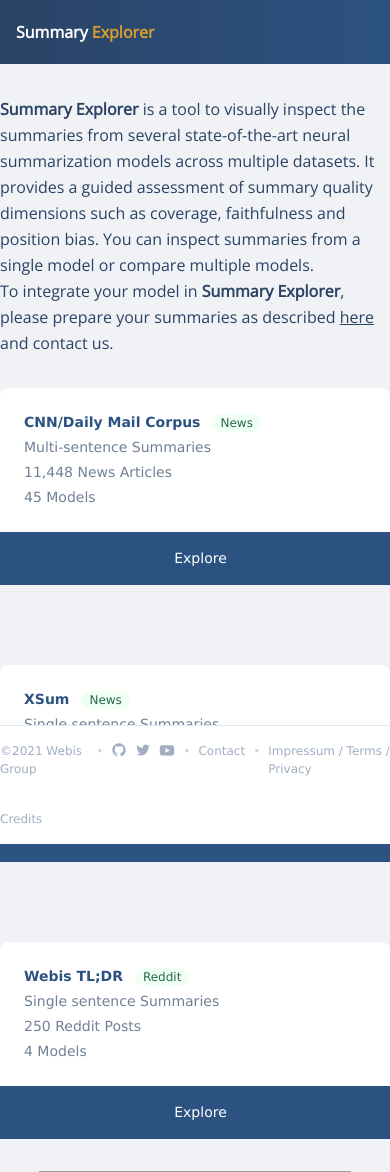
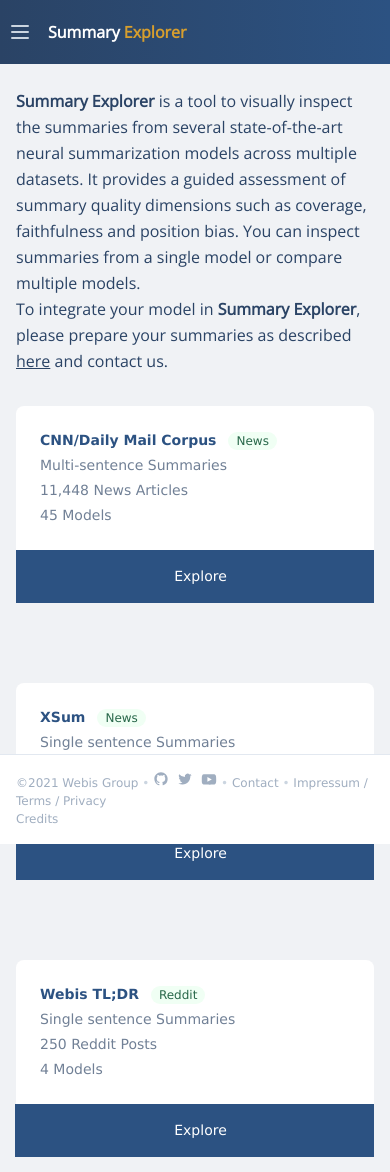
Before and after one commit to webis-de/summary-explorer, a Django app: page / in a window 390 px wide. Shown: the top 1172 px of the page. Run offline with Django 3.2, Linux system fonts and the light colour scheme; style sheets or scripts are compiled from the project's sources; grey boxes are pictures that could not be loaded.

Commit message:
enhance css styling for mobile devices

```diff
--- a/ui/frontend/templates/frontend/base.html
+++ b/ui/frontend/templates/frontend/base.html
@@ -36,7 +36,7 @@
 </style>
 </head>
 <body style="background-color: #f0f2f5 ;font-family: Verdana, serif;">
-    <div class="pb-16">
+    <div class="mb-16 pb-16 ">
     {% include 'frontend/nav.html' %}
 
     {% block content %}
--- a/ui/frontend/templates/frontend/footer.html
+++ b/ui/frontend/templates/frontend/footer.html
@@ -1,12 +1,15 @@
 <footer class="bg-white text-xs fixed w-full bottom-0 border-t border-gray-300 clear-both	">
-  <div class="container mx-auto py-4 md:flex md:items-center md:justify-between">
-    <div class="flex justify-center space-x-2 md:order-2">
+  <div class="container mx-auto py-4 md:flex md:items-center md:justify-between px-4">
+    <div class="md:flex justify-center md:space-x-2 md:order-2 ">
 
         <span class="text-gray-500 hover:text-gray-600">
             <span >©{% now 'Y' %}
-                <a href="https://webis.de/">Webis Group</a> </span>
+                <a href="https://webis.de/">Webis Group</a>
             </span>
             <span class="text-gray-400">&bullet;</span>
+        </span>
+
+        <span class="inline-flex space-x-2">
             <a href="https://github.com/webis-de" class="text-gray-500 hover:text-gray-600">
                 <span class="sr-only">GitHub</span>
                 <svg class="h-4 w-4" fill="currentColor" viewBox="0 0 24 24" aria-hidden="true">
@@ -19,7 +22,6 @@
                 <path d="M8.29 20.251c7.547 0 11.675-6.253 11.675-11.675 0-.178 0-.355-.012-.53A8.348 8.348 0 0022 5.92a8.19 8.19 0 01-2.357.646 4.118 4.118 0 001.804-2.27 8.224 8.224 0 01-2.605.996 4.107 4.107 0 00-6.993 3.743 11.65 11.65 0 01-8.457-4.287 4.106 4.106 0 001.27 5.477A4.072 4.072 0 012.8 9.713v.052a4.105 4.105 0 003.292 4.022 4.095 4.095 0 01-1.853.07 4.108 4.108 0 003.834 2.85A8.233 8.233 0 012 18.407a11.616 11.616 0 006.29 1.84" />
               </svg>
             </a>
-
             <a href="https://youtube.com/webis" class="text-gray-500 hover:text-gray-600">
               <span class="sr-only">Youtube</span>
                 <svg class="h-4 w-4" fill="currentColor"   viewBox="0 0 20 20" xmlns="http://www.w3.org/2000/svg">
@@ -27,6 +29,7 @@
                 </svg>
 
             </a>
+        </span>
         <span class="text-gray-400">&bullet;</span>
 
 
@@ -39,7 +42,7 @@
             <span >Impressum / Terms / Privacy</span>
         </a>
     </div>
-    <div class="mt-8 md:mt-0 md:order-1">
+    <div class="md:mt-0 md:order-1">
       <a href="/credits" class="text-center text-gray-500">
         Credits
       </a>
--- a/ui/frontend/templates/frontend/index.html
+++ b/ui/frontend/templates/frontend/index.html
@@ -22,8 +22,8 @@
     </script>
 {% endblock %}
 {% block content %}
-    <div id="root" class="container mx-auto w-full mt-2">
-      <div class="mt-8 text-blue-900  header_font leading-relaxed">
+    <div id="root" class="container mx-auto w-full  mt-2 px-4 py-4">
+      <div class=" text-blue-900  header_font leading-relaxed">
         <span class="font-extrabold header_font">Summary Explorer</span>
          is a tool to visually inspect the summaries from several state-of-the-art neural summarization models across multiple datasets. It provides a guided assessment of summary quality dimensions such as coverage, faithfulness and position bias. You can inspect summaries from a single model or compare multiple models.
 
@@ -32,7 +32,7 @@
         described <a href="/about" class="underline">here</a> and contact us.
         </div>
       </div>
-        <ul class="grid grid-cols-1 gap-20 sm:grid-cols-2 lg:grid-cols-3 mb-8 mt-8">
+      <ul class="grid grid-cols-1 gap-20 sm:grid-cols-2 lg:grid-cols-3 mb-8 mt-8">
           <li class="col-span-1 bg-white rounded-lg divide-y divide-gray-200 z-0">
             <div class="w-full flex items-center justify-between p-6 space-x-6">
               <div class="flex-1 truncate">
@@ -100,7 +100,6 @@
             </div>
           </li>
         </ul>
-
       <div class="glider-contain mt-10">
           <div class="glider">
             <div ><img class="m-auto" src="{% static "frontend/images/slider/1.svg" %}"></div>
--- a/ui/frontend/templates/frontend/nav.html
+++ b/ui/frontend/templates/frontend/nav.html
@@ -1,7 +1,19 @@
 <nav class="bg-gradient-to-r from-blue-900 to-blue-800" >
     <div class="max-w-7xl mx-auto px-2 sm:px-4 lg:px-8">
         <div class="relative flex items-center justify-between h-16">
-            <div class="flex items-center px-2 lg:px-0">
+            <div class="flex flex-shrink-0 items-center">
+                <div class="-ml-2 mr-2 flex items-center md:hidden">
+                              <!-- Mobile menu button -->
+                              <button type="button" class="inline-flex mobile-menu-button items-center justify-center p-2 rounded-md text-gray-400 hover:text-yellow-600 hover:bg-gray-700 focus:outline-none focus:ring-2 focus:ring-inset focus:ring-white" aria-controls="mobile-menu" aria-expanded="false">
+                                <span class="sr-only">Open main menu</span>
+                                <svg class="block h-6 w-6" xmlns="http://www.w3.org/2000/svg" fill="none" viewBox="0 0 24 24" stroke="currentColor" aria-hidden="true">
+                                  <path stroke-linecap="round" stroke-linejoin="round" stroke-width="2" d="M4 6h16M4 12h16M4 18h16" />
+                                </svg>
+                                <svg class="hidden h-6 w-6" xmlns="http://www.w3.org/2000/svg" fill="none" viewBox="0 0 24 24" stroke="currentColor" aria-hidden="true">
+                                  <path stroke-linecap="round" stroke-linejoin="round" stroke-width="2" d="M6 18L18 6M6 6l12 12" />
+                                </svg>
+                              </button>
+                            </div>
                 <a href="/" >
                     <div class="flex-shrink-0" style="font-family: var(--headers_font), sans-serif;">
                         <span class="text-white font-semibold" >
@@ -12,7 +24,7 @@
                         </span>
                     </div>
                 </a>
-                <div class="hidden lg:block lg:ml-6" style="font-family: 'Open Sans'">
+                <div class="hidden sm:ml-6 sm:flex sm:items-center sm:space-x-4" style="font-family: 'Open Sans'">
                     <div class="flex space-x-2 h-">
                         <div class="dropdown inline-block relative">
                             <a href="#" class="hover:text-yellow-600 hover:underline text-white px-2 py-2 rounded-md text-sm font-medium block">
@@ -69,4 +81,71 @@
             </div>
         </div>
     </div>
+
+    <div class="md:hidden hidden" id="mobile-menu">
+    <div class="px-2 pt-2 pb-3 space-y-1 sm:px-3">
+      <a href="#" class="text-gray-300 hover:bg-gray-700 hover:text-yellow-600 block px-3 py-1 rounded-md text-base font-medium">
+            <button class="relative inline-flex items-center px-0 py-1 ">
+                <svg xmlns="http://www.w3.org/2000/svg" class="h-4 w-4 mr-1 text-yellow-600" viewBox="0 0 20 20" fill="currentColor">
+                  <path d="M7 3a1 1 0 000 2h6a1 1 0 100-2H7zM4 7a1 1 0 011-1h10a1 1 0 110 2H5a1 1 0 01-1-1zM2 11a2 2 0 012-2h12a2 2 0 012 2v4a2 2 0 01-2 2H4a2 2 0 01-2-2v-4z" />
+                </svg>
+                <span>
+                    Datasets
+                </span>
+            </button>
+      </a>
+        <a href="main?dataset=1" class="text-gray-300 hover:underline hover:text-yellow-600 block px-3 py-1 rounded-md text-base font-medium">
+            <button class="relative inline-flex items-center pl-8 py-1 ">
+                <span>
+                    CNN/DailyMail
+                </span>
+            </button>
+        </a>
+
+        <a href="main?dataset=2" class="text-gray-300 hover:underline hover:text-yellow-600 block px-3 py-1 rounded-md text-base font-medium">
+            <button class="relative inline-flex items-center pl-8 py-1 ">
+                <span>
+                    XSum
+                </span>
+            </button>
+        </a>
+
+        <a href="main?dataset=3" class="text-gray-300 hover:underline hover:text-yellow-600 block px-3 py-1 rounded-md text-base font-medium">
+            <button class="relative inline-flex items-center pl-8 py-1 ">
+                <span>
+                    Webis TL;DR
+                </span>
+            </button>
+        </a>
+
+      <a href="/models" class="text-gray-300 hover:underline hover:text-yellow-600 block px-3 py-1 rounded-md text-base font-medium">
+          <button class="relative inline-flex items-center px-0 py-1">
+                <svg xmlns="http://www.w3.org/2000/svg" class="h-4 w-4 mr-1 inline-block text-yellow-600" viewBox="0 0 20 20" fill="currentColor">
+                  <path d="M11 17a1 1 0 001.447.894l4-2A1 1 0 0017 15V9.236a1 1 0 00-1.447-.894l-4 2a1 1 0 00-.553.894V17zM15.211 6.276a1 1 0 000-1.788l-4.764-2.382a1 1 0 00-.894 0L4.789 4.488a1 1 0 000 1.788l4.764 2.382a1 1 0 00.894 0l4.764-2.382zM4.447 8.342A1 1 0 003 9.236V15a1 1 0 00.553.894l4 2A1 1 0 009 17v-5.764a1 1 0 00-.553-.894l-4-2z" />
+                </svg>
+                <span>
+                    Models
+                </span>
+          </button>
+      </a>
+
+      <a href="/about" class="text-gray-300 hover:underline hover:text-yellow-600 block px-3 py-1 rounded-md text-base font-medium">
+            <button class="relative inline-flex items-center px-0 py-1">
+                <svg xmlns="http://www.w3.org/2000/svg" class="h-4 w-4 mr-1 inline-block text-yellow-600" viewBox="0 0 20 20" fill="currentColor">
+                  <path fill-rule="evenodd" d="M18 10a8 8 0 11-16 0 8 8 0 0116 0zm-2 0c0 .993-.241 1.929-.668 2.754l-1.524-1.525a3.997 3.997 0 00.078-2.183l1.562-1.562C15.802 8.249 16 9.1 16 10zm-5.165 3.913l1.58 1.58A5.98 5.98 0 0110 16a5.976 5.976 0 01-2.516-.552l1.562-1.562a4.006 4.006 0 001.789.027zm-4.677-2.796a4.002 4.002 0 01-.041-2.08l-.08.08-1.53-1.533A5.98 5.98 0 004 10c0 .954.223 1.856.619 2.657l1.54-1.54zm1.088-6.45A5.974 5.974 0 0110 4c.954 0 1.856.223 2.657.619l-1.54 1.54a4.002 4.002 0 00-2.346.033L7.246 4.668zM12 10a2 2 0 11-4 0 2 2 0 014 0z" clip-rule="evenodd" />
+                </svg>
+                <span>
+                    About
+                </span>
+            </button>
+      </a>
+    </div>
+  </div>
 </nav>
+<script>
+        const btn = document.querySelector("button.mobile-menu-button");
+        const menu = document.querySelector("#mobile-menu");
+        btn.addEventListener("click", () => {
+            menu.classList.toggle("hidden");
+        });
+</script>
```
Lines whose indentation alone changed are shown as unchanged.
